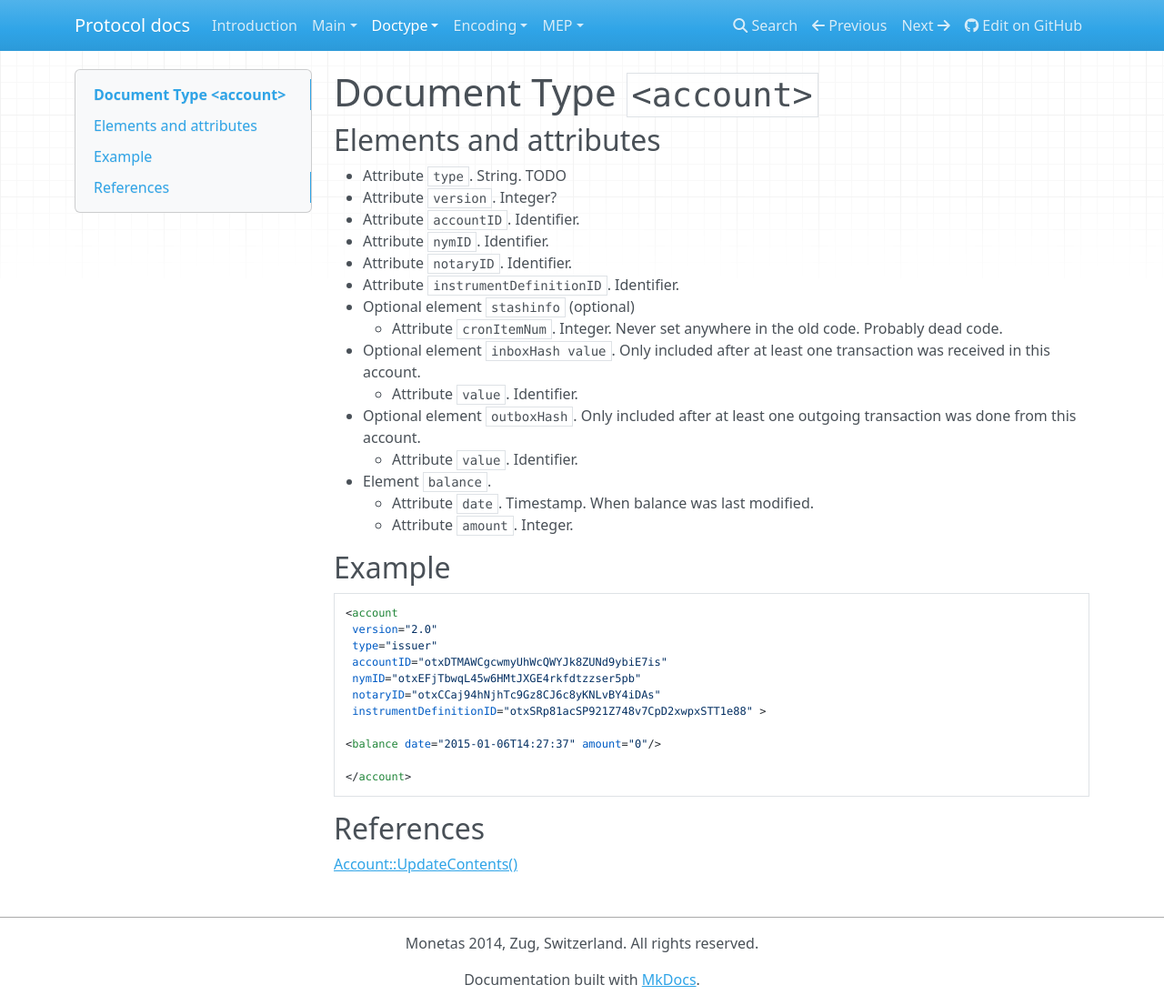
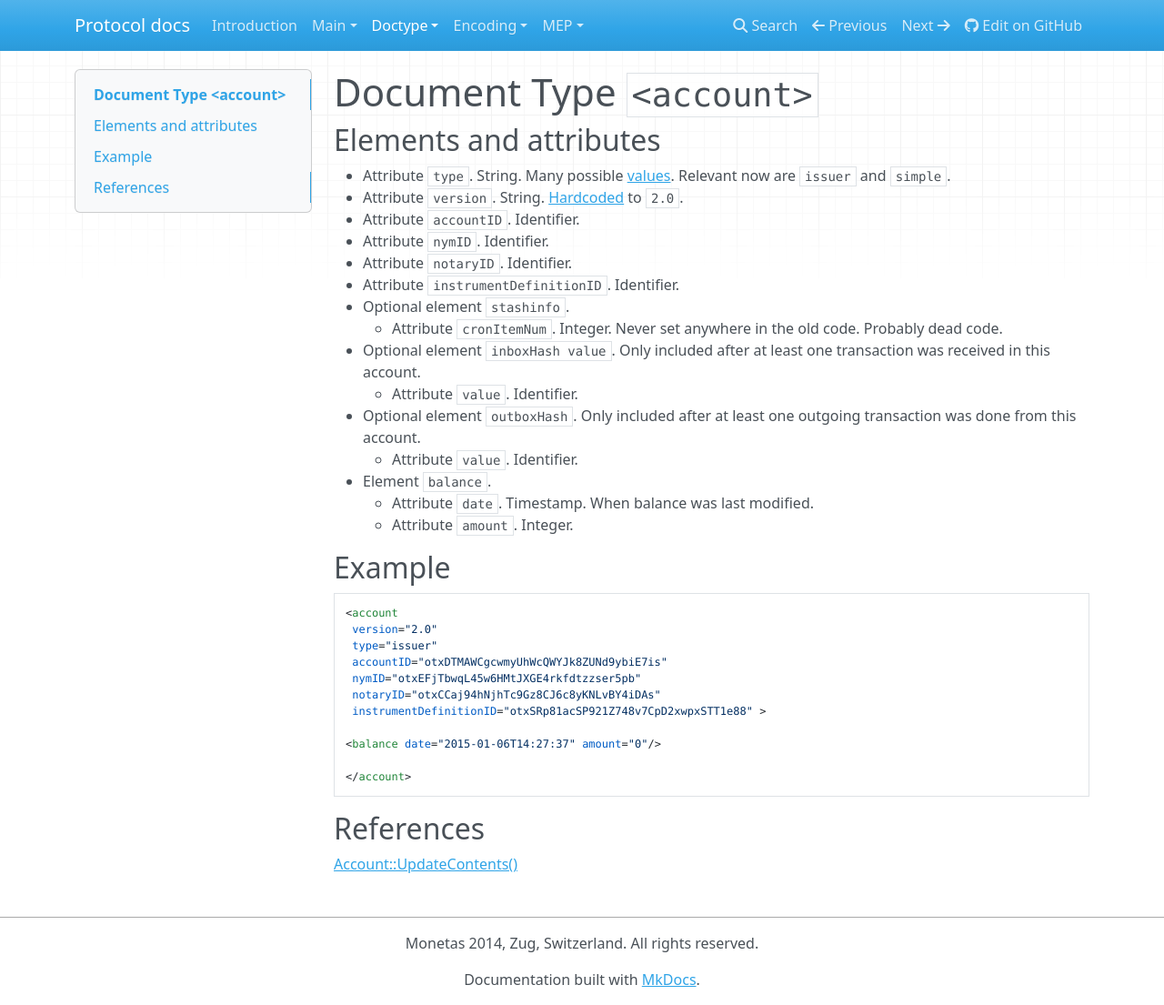
Before and after one commit to Open-Transactions/protocol-docs, an MkDocs documentation site: the page built from content/doctypes/account.md, in a window 1280 px wide and 1105 px high. Shown: the whole window at 91% size. Built offline with MkDocs 1.6.1, drawn with Linux system fonts in a browser that asks for light colours; nearby versions of some CDN libraries; old or Windows-style settings are respelled for this version of MkDocs.

Commit message:
Clarifies attributes.

```diff
--- a/content/doctypes/account.md
+++ b/content/doctypes/account.md
@@ -2,13 +2,13 @@
 
 ## Elements and attributes
 
-* Attribute `type`. String. TODO
-* Attribute `version`. Integer?
+* Attribute `type`. String. Many possible [values](https://github.com/Open-Transactions/opentxs/blob/3204ab5fe31afbb2b6b4456ef8dc860b5658884e/src/core/Account.cpp#L163). Relevant now are `issuer` and `simple`.
+* Attribute `version`. String. [Hardcoded](https://github.com/Open-Transactions/opentxs/blob/3204ab5fe31afbb2b6b4456ef8dc860b5658884e/src/core/Contract.cpp#L241) to `2.0`.
 * Attribute `accountID`. Identifier.
 * Attribute `nymID`. Identifier.
 * Attribute `notaryID`. Identifier.
 * Attribute `instrumentDefinitionID`. Identifier.
-* Optional element `stashinfo` (optional)
+* Optional element `stashinfo`.
     * Attribute `cronItemNum`. Integer. Never set anywhere in the old code.
       Probably dead code.
 * Optional element `inboxHash value`. Only included after at least one
```
